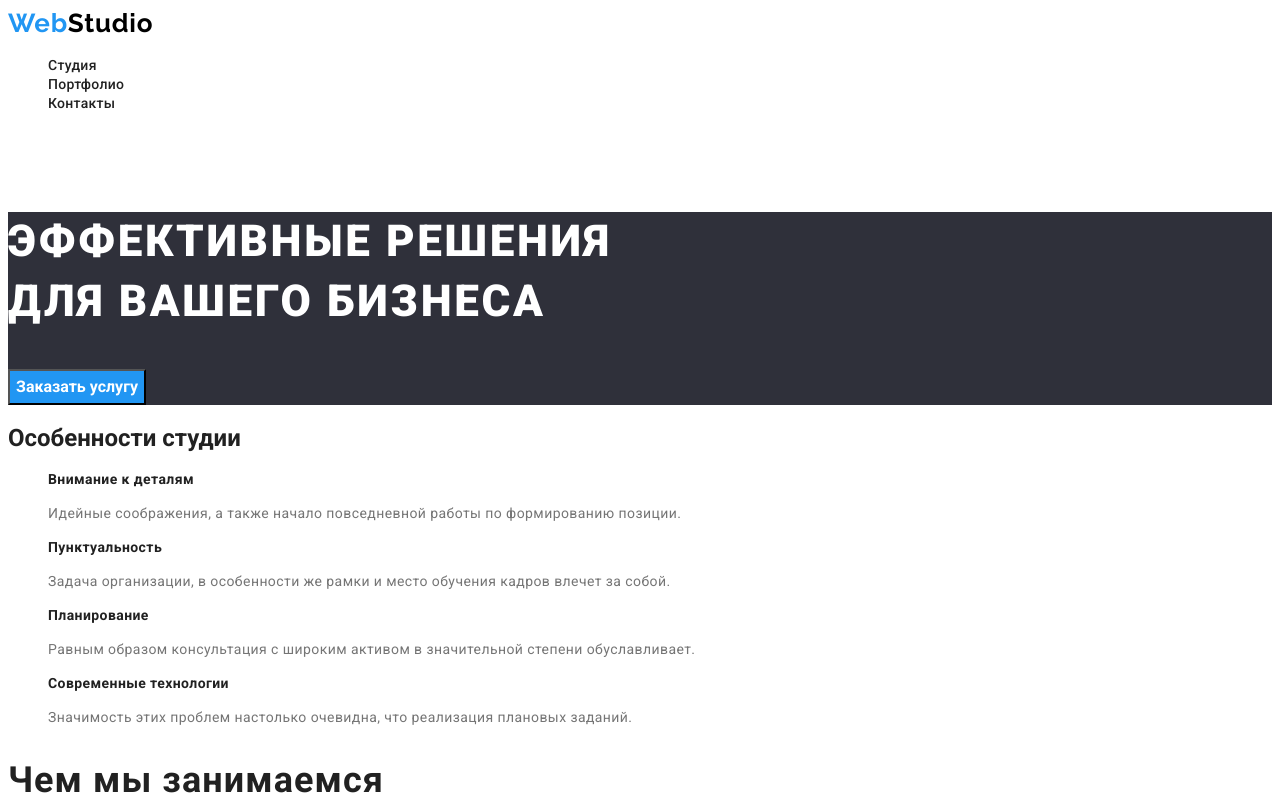
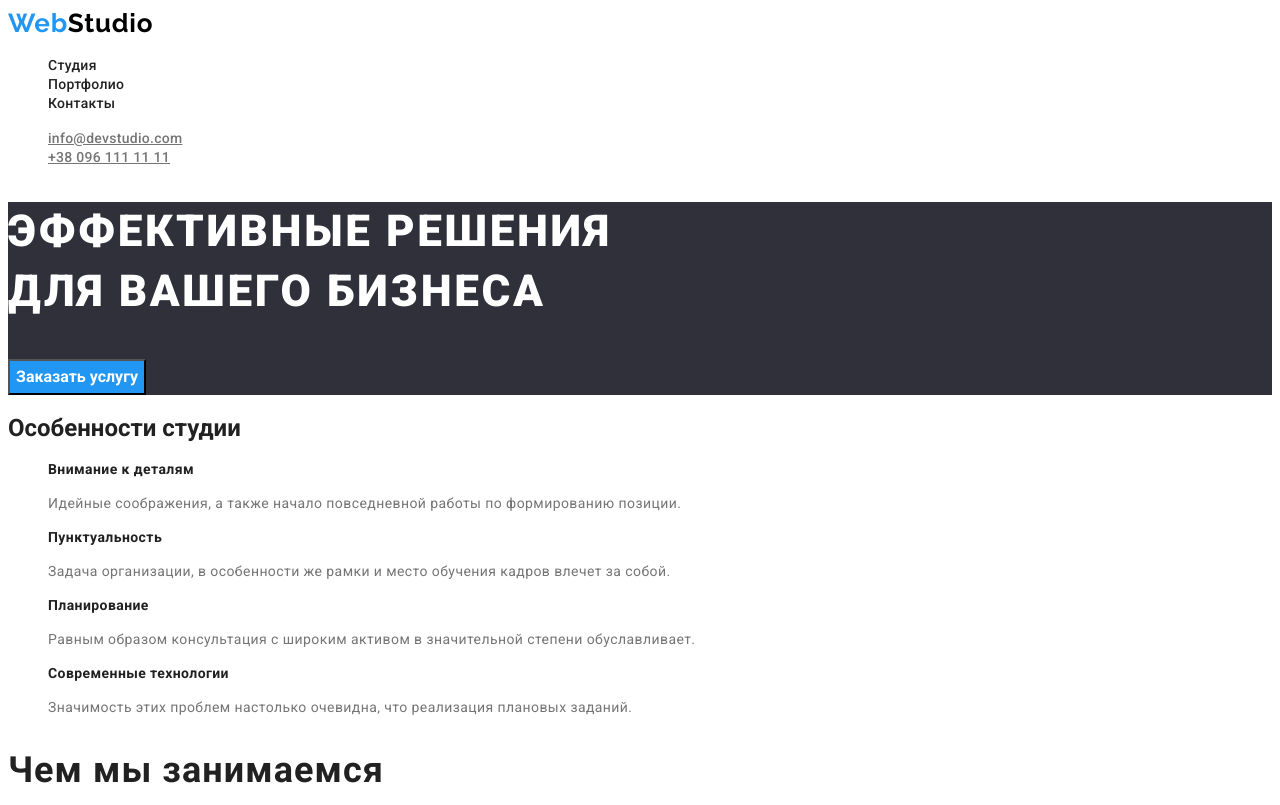
Before and after one commit to Vadym20/goit-markup-hw-02, a plain HTML site: page index.html in a window 1280 px wide. Shown: the top 805 px of the page. Drawn offline with Linux system fonts and the light colour scheme.

Commit message:
contacts list

```diff
--- a/css/styles.css
+++ b/css/styles.css
@@ -47,11 +47,17 @@ body {
 
 .header-link:hover,
 .header-link:focus,
-.contact-list .link:hover,
-.contact-list .link:focus {
+.contacts-list-link:hover,
+.contacts-list-link:focus {
   color: var(--accent-color);
 }
-.contact-list {
+.contacts-list-link {
+  font-family: 'Roboto';
+  font-style: normal;
+  font-weight: 500;
+  font-size: 14px;
+  line-height: 16px;
+  letter-spacing: 0.02em;
   list-style-type: none;
   color: var(--primary-text-color);
 }
@@ -144,7 +150,7 @@ body {
 .team-item-text {
   font-family: 'Roboto';
   font-size: 16px;
-  line-height: 1.18px;
+  line-height: 1.18;
   letter-spacing: 0.03em;
   color: var(--primary-text-color);
 }
@@ -182,9 +188,12 @@ body {
 
 .contact-list .link {
   font-family: 'Roboto';
+  font-style: normal;
+  font-weight: 500;
   font-size: 14px;
-  line-height: 24px;
-  font-style: normal;
+  line-height: 1.14;
+  letter-spacing: 0.02em;
+
   color: var(--secondary-text-color);
   text-decoration: none;
 }
--- a/index.html
+++ b/index.html
@@ -30,12 +30,12 @@
         </ul>
       </nav>
 
-      <ul class="contact-list list">
+      <ul class="contacts-list list">
         <li class="contact-list-item">
-          <a href="mailto:info@devstudio.com" class="link">info@devstudio.com</a>
+          <a href="mailto:info@devstudio.com" class="contacts-list-link">info@devstudio.com</a>
         </li>
         <li class="contact-list-item">
-          <a href="tel:+380961111111" class="link">+38 096 111 11 11</a>
+          <a href="tel:+380961111111" class="contacts-list-link">+38 096 111 11 11</a>
         </li>
       </ul>
     </header>
```
Also changed, not shown: portfolio.html (+5 -3 lines).
